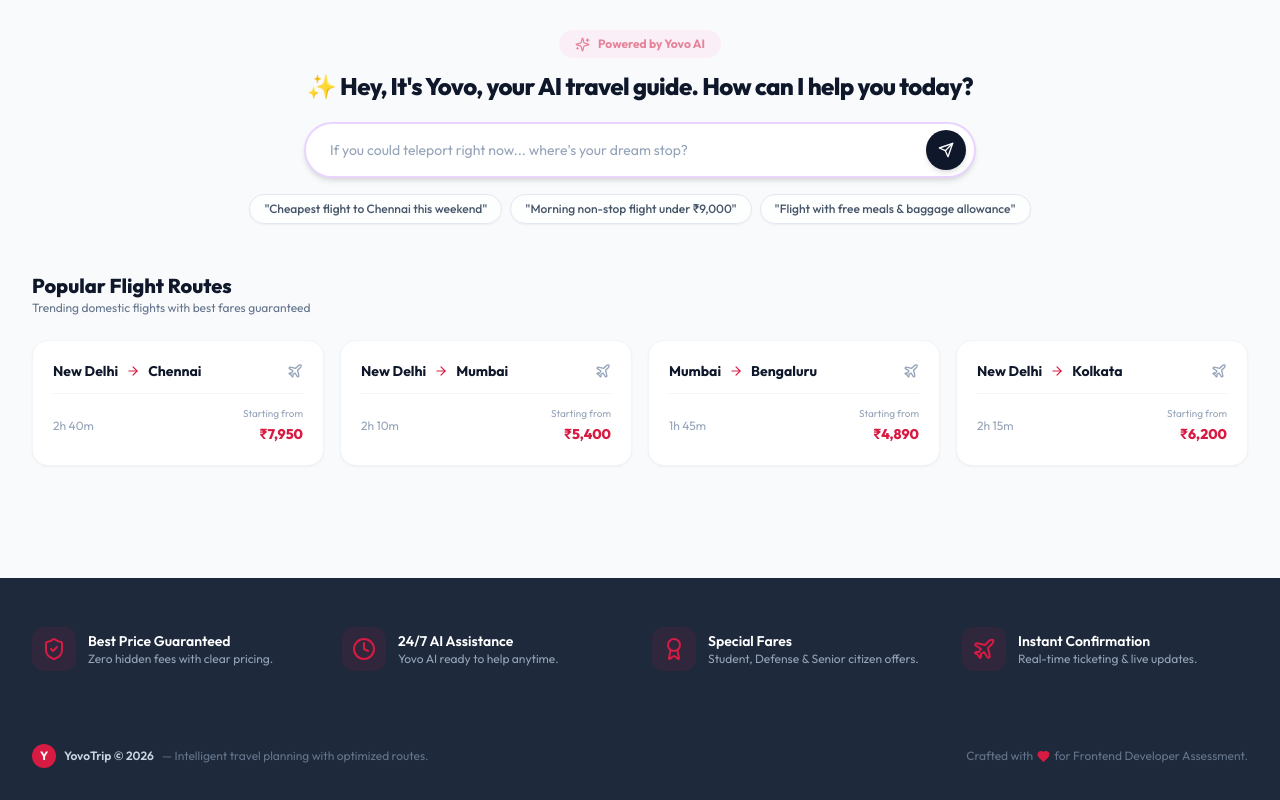
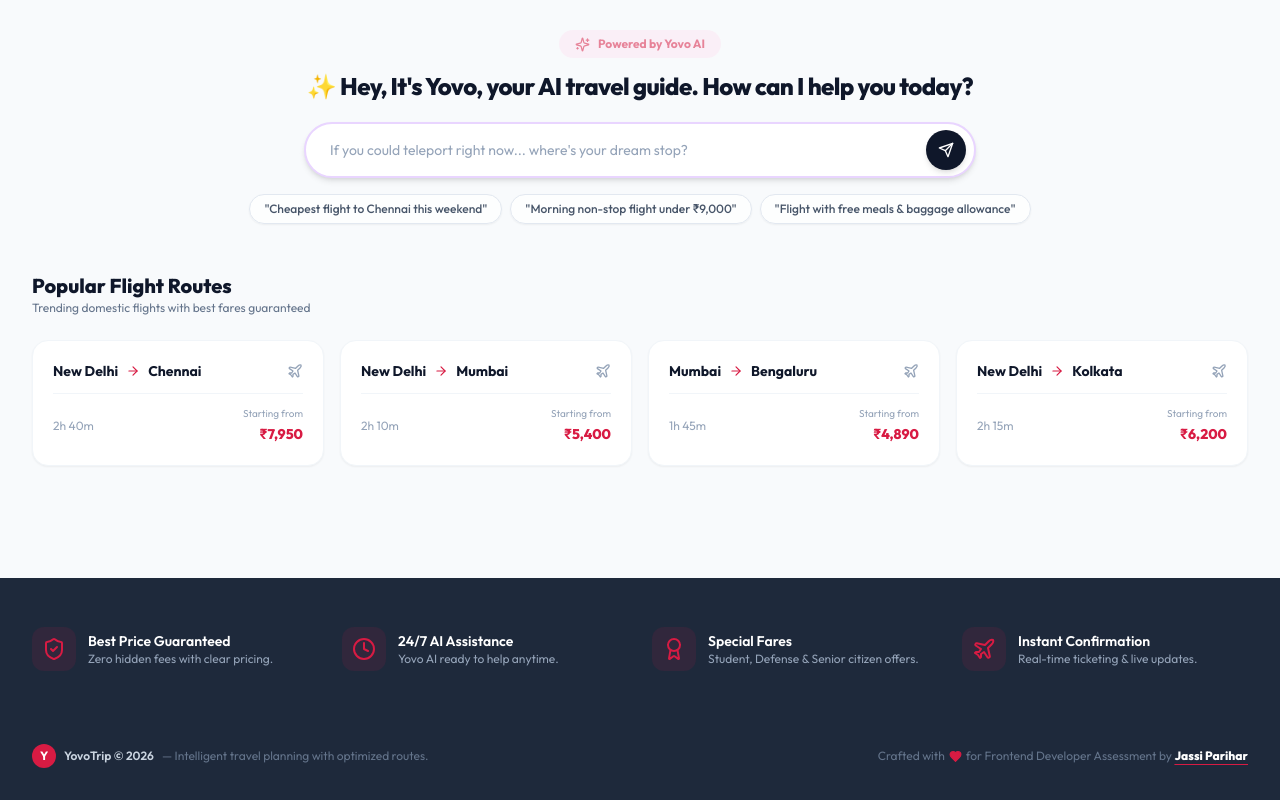
Before and after one commit to jassi73/yoyotrip-flight-booking, a React (Vite) app: page / in a window 1280 px wide. Shown: the part 627-1427 px from the top of the page. Built offline with nearby package versions, Linux system fonts and the light colour scheme.

Commit message:
feat: default select Find Flight tab and link Jassi Parihar portfolio in footer credit

```diff
--- a/src/components/layout/Footer.tsx
+++ b/src/components/layout/Footer.tsx
@@ -62,7 +62,17 @@
           <div className="flex items-center gap-1">
             <span>Crafted with</span>
             <Heart size={13} className="text-yovo-red fill-yovo-red" />
-            <span>for Frontend Developer Assessment.</span>
+            <span>
+              for Frontend Developer Assessment by{' '}
+              <a
+                href="https://jassiportfolio.vercel.app/"
+                target="_blank"
+                rel="noopener noreferrer"
+                className="text-white font-extrabold hover:text-yovo-red underline decoration-yovo-red underline-offset-4 transition-colors cursor-pointer"
+              >
+                Jassi Parihar
+              </a>
+            </span>
           </div>
         </div>
 
--- a/src/components/layout/Header.tsx
+++ b/src/components/layout/Header.tsx
@@ -121,15 +121,11 @@
             </span>
           </Link>
 
-          {/* Navigation Links - Height h-10 matching search bar */}
+          {/* Navigation Links - Height h-10 matching search bar (Find Flight selected by default) */}
           <nav className="hidden md:flex items-center gap-1 bg-slate-100/80 p-1 rounded-full border border-slate-200/60 h-10">
             <Link
               to="/"
-              className={`flex items-center gap-2 px-4 py-1.5 rounded-full text-xs font-bold transition-all h-8 ${
-                location.pathname === '/' || location.pathname === '/results'
-                  ? 'bg-white text-yovo-red shadow-sm'
-                  : 'text-slate-600 hover:text-slate-900'
-              }`}
+              className="flex items-center gap-2 px-4 py-1.5 rounded-full text-xs font-bold transition-all h-8 bg-white text-yovo-red shadow-sm"
             >
               <Plane size={15} />
               <span>Find Flight</span>
```
